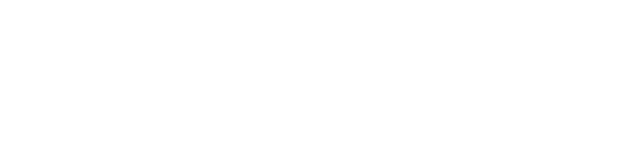
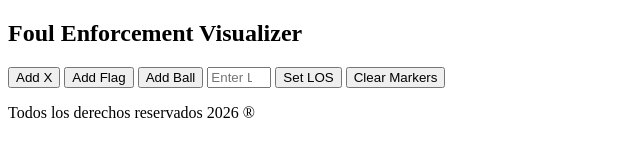
Before and after one commit to nachogalasso/web_applicaciones, a plain HTML site: page index.html in a window 1280 px wide. Shown: the whole page, without its empty margins (0-640 px from the left). Drawn offline with Linux system fonts and the light colour scheme.

Commit message:
created html

```diff
--- a/index.html
+++ b/index.html
@@ -27,9 +27,47 @@
     <link href="https://fonts.googleapis.com/css2?family=Roboto:ital,wght@0,100..900;1,100..900&family=Ubuntu:ital,wght@0,300;0,400;0,500;0,700;1,300;1,400;1,500;1,700&display=swap" rel="stylesheet">
     <!-- FONT AWESOME KIT -->
     <script src="https://kit.fontawesome.com/ef268928f6.js" crossorigin="anonymous"></script>
-    <title>App Foul Application</title>
+    <title>Foul Enforcement Visualizer</title>
 </head>
+
 <body>
 
+    <nav>
+        <h1>Foul Enforcement Visualizer</h1>
+    </nav>
+
+    <!-- ADD ICONS START -->
+    <section class="toolbar">
+        <button onclick="createMaker ('x')">Add X</button>
+        <button onclick="createMaker ('flag')">Add Flag</button>
+        <button onclick="createMaker ('ball')">Add Ball</button>
+
+        <!-- Input to add LOS-->
+        <input type="number" id="losInput" placeholder="Enter LOS (Yards)" min="0" max="100">
+        <button onclick="setLOS()">Set LOS</button>
+        <button onclick="clearMarkers()">Clear Markers</button>
+    </section>
+    <!-- ADD ICONS END -->
+
+    <!-- FIELD START -->
+
+    <section class="field_container">
+        <div class="field" id="field">
+            <div class="los_line" id="losLine"></div>
+        </div>
+        <!-- Field content goes here -->
+    </section>
+    <!-- FIELD END -->
+
+    <!-- FOOTER START -->
+     <footer class="footer">
+
+        <section class="footer__section" id="footer">
+            <p>Todos los derechos reservados 2026 &#174;</p>
+        </section>
+     </footer>
+    <!-- FOOTER END -->
+<!-- SCRIPTS -->
+ <script src="./scripts.js" type="text/javascript"></script>
 </body>
 </html>
```
